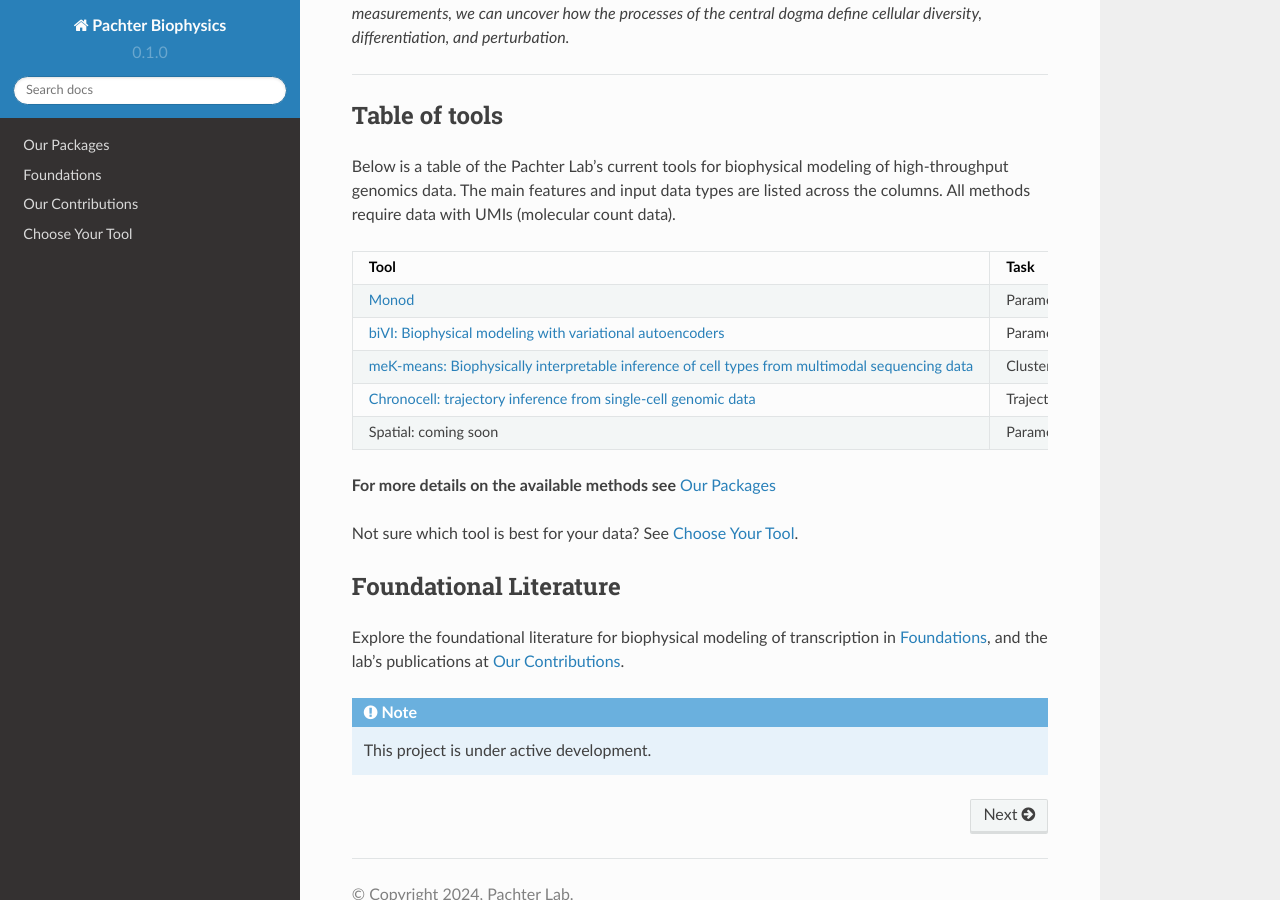
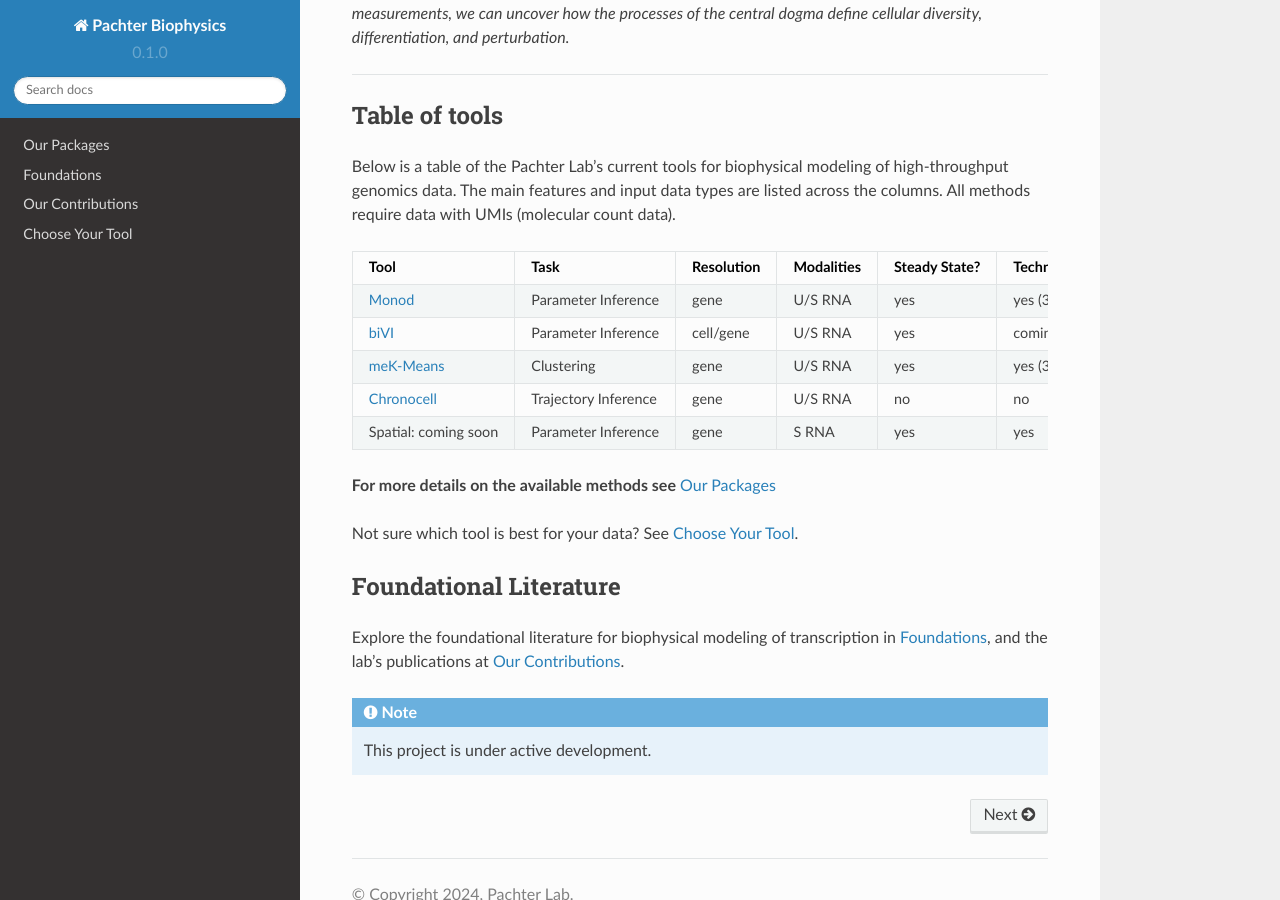
Before and after one commit to pachterlab/biophysics, a Sphinx documentation site: the page built from docs/source/index.rst, in a window 1280 px wide and 900 px high, scrolled down 1022 px. Built offline with Sphinx 7.4.7 and the Read the Docs theme 2.0.0, drawn with Linux system fonts in a browser that asks for light colours; part of the change alters nothing that is shown.

Commit message:
Update index.rst

```diff
--- a/docs/source/index.rst
+++ b/docs/source/index.rst
@@ -27,11 +27,11 @@ All methods require data with UMIs (molecular count data).
 +===============================+====================+============+============+===============+==================+==========+
 | :ref:`Monod<monod>`           |Parameter Inference | gene       | U/S RNA    | yes           | yes (3' seq)     | Python   |
 +-------------------------------+--------------------+------------+------------+---------------+------------------+----------+
-| :ref:`bivi`                   |Parameter Inference | cell/gene  | U/S RNA    | yes           | coming soon      | Python   |
+| :ref:`biVI<bivi>`             |Parameter Inference | cell/gene  | U/S RNA    | yes           | coming soon      | Python   |
 +-------------------------------+--------------------+------------+------------+---------------+------------------+----------+
-| :ref:`mekmeans`               |Clustering          | gene       | U/S RNA    | yes           | yes (3' seq)     | Python   |
+| :ref:`meK-Means<mekmeans>`    |Clustering          | gene       | U/S RNA    | yes           | yes (3' seq)     | Python   |
 +-------------------------------+--------------------+------------+------------+---------------+------------------+----------+
-| :ref:`chronocell`             |Trajectory Inference| gene       | U/S RNA    | no            | no               | Python   |
+| :ref:`Chronocell<chronocell>` |Trajectory Inference| gene       | U/S RNA    | no            | no               | Python   |
 +-------------------------------+--------------------+------------+------------+---------------+------------------+----------+
 | Spatial: coming soon          |Parameter Inference | gene       | S RNA      | yes           | yes              | Python   |
 +-------------------------------+--------------------+------------+------------+---------------+------------------+----------+
```
